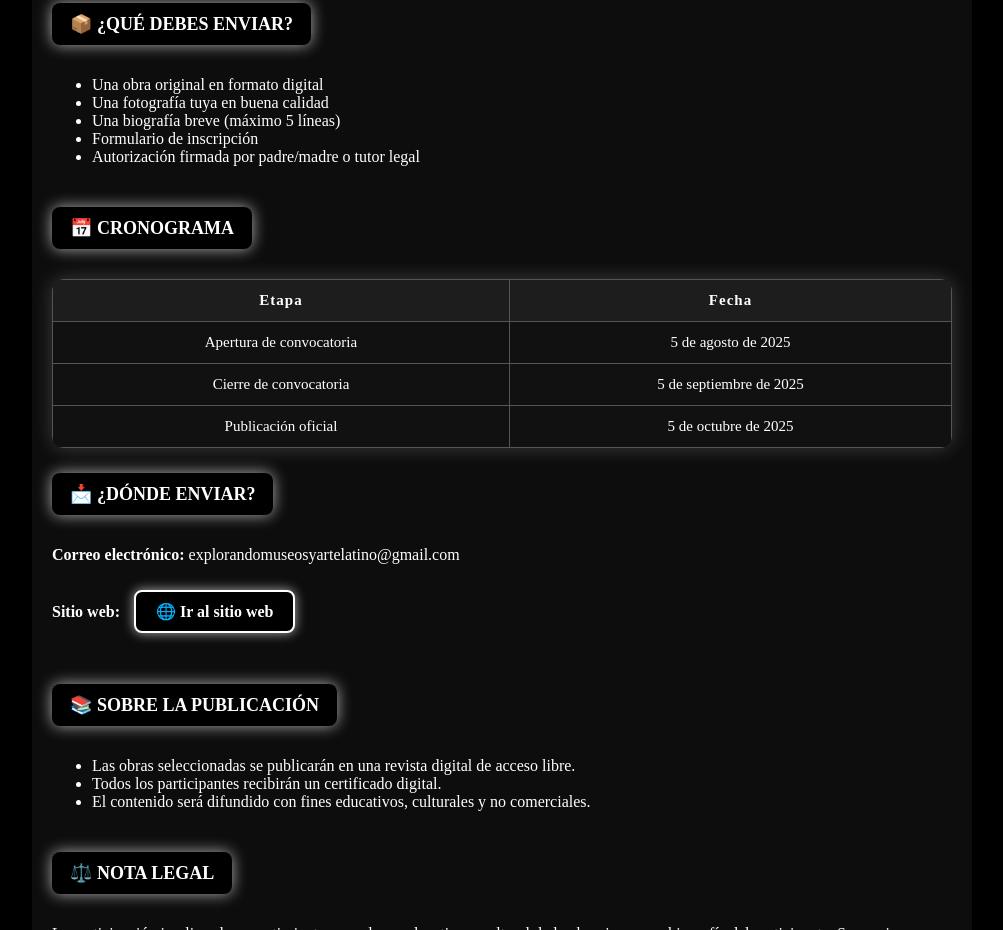
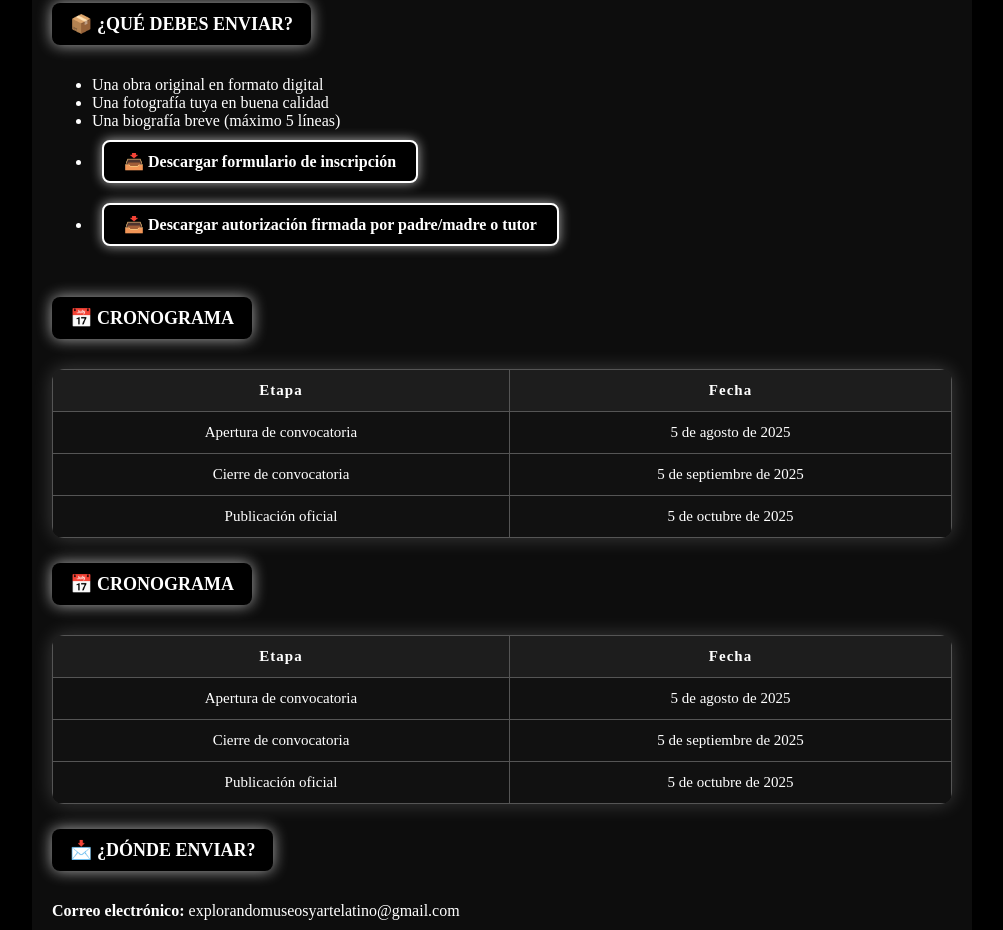
Before and after one commit to yobanaorozcobenavidesart/Convocatoria-Revista-J-venes-Creadores-de-Latinoam-rica2025, a plain HTML site: page index.html in a window 1280 px wide. Shown: the part 955-1885 px from the top of the page, without its empty margins (138-1141 px from the left). Drawn offline with Linux system fonts and the light colour scheme.

Commit message:
Add files via upload

```diff
--- a/index.html
+++ b/index.html
@@ -122,9 +122,29 @@
   <li>Una obra original en formato digital</li>
   <li>Una fotografía tuya en buena calidad</li>
   <li>Una biografía breve (máximo 5 líneas)</li>
-      <li>Formulario de inscripción</li>
-      <li>Autorización firmada por padre/madre o tutor legal</li>
+  <li>
+    <a href="https://drive.google.com/file/d/1NGenPSQaeHuwPjI_JhIBdd95jyS0i9pO/view?usp=sharing" target="_blank" class="boton-elegante">
+      📥 Descargar formulario de inscripción
+    </a>
+  </li>
+  <li>
+    <a href="https://drive.google.com/file/d/1myICf6CvaJPGHpG8IscpgphMvlLuarfp/view?usp=sharing" target="_blank" class="boton-elegante">
+      📥 Descargar autorización firmada por padre/madre o tutor
+    </a>
+  </li>
 </ul>
+
+<h3 class="titulo-seccion">📅 Cronograma</h3>
+<table class="tabla-cronograma">
+  <thead>
+    <tr><th>Etapa</th><th>Fecha</th></tr>
+  </thead>
+  <tbody>
+    <tr><td>Apertura de convocatoria</td><td>5 de agosto de 2025</td></tr>
+    <tr><td>Cierre de convocatoria</td><td>5 de septiembre de 2025</td></tr>
+    <tr><td>Publicación oficial</td><td>5 de octubre de 2025</td></tr>
+  </tbody>
+</table>
 
     <h3 class="titulo-seccion">📅 Cronograma</h3>
     <table class="tabla-cronograma">
```
Lines whose indentation alone changed are shown as unchanged.
